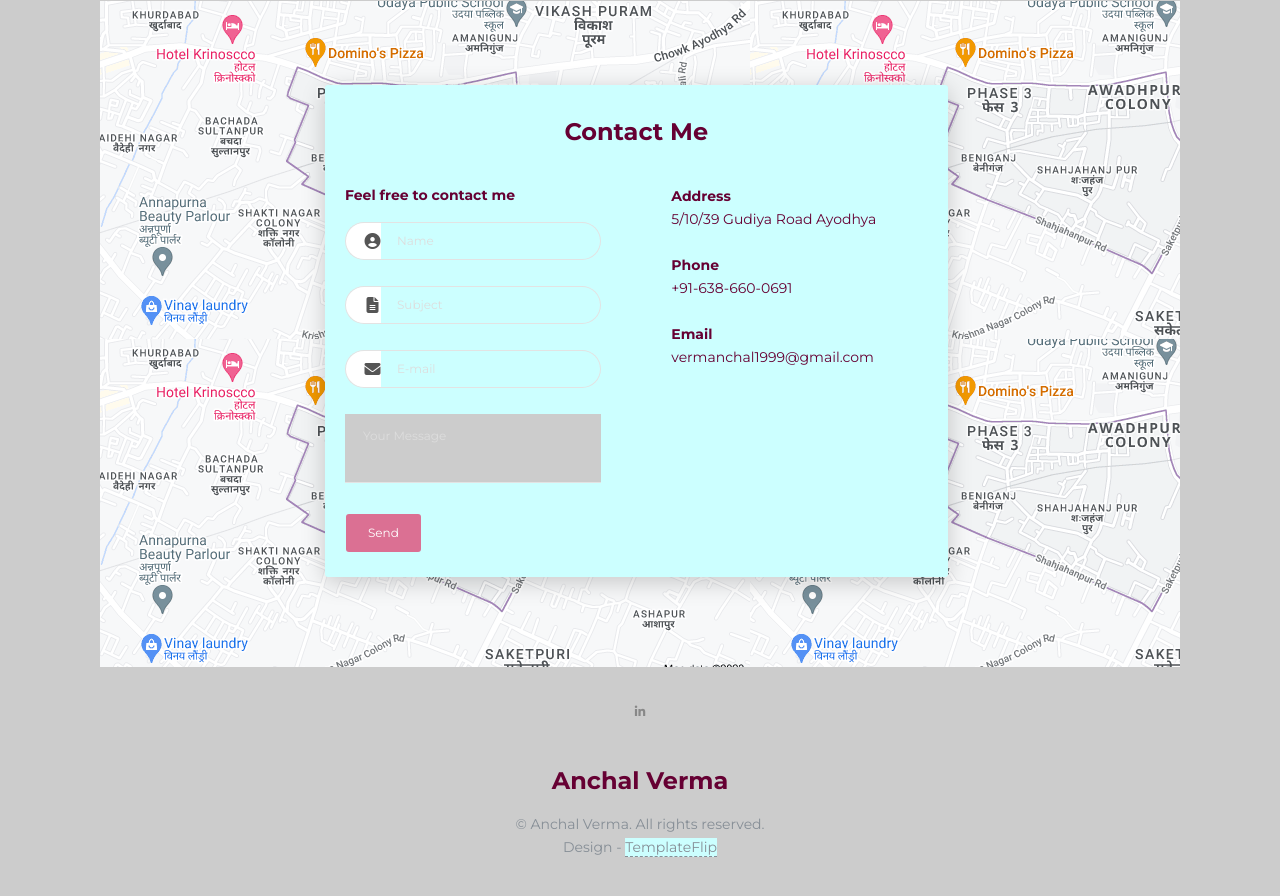
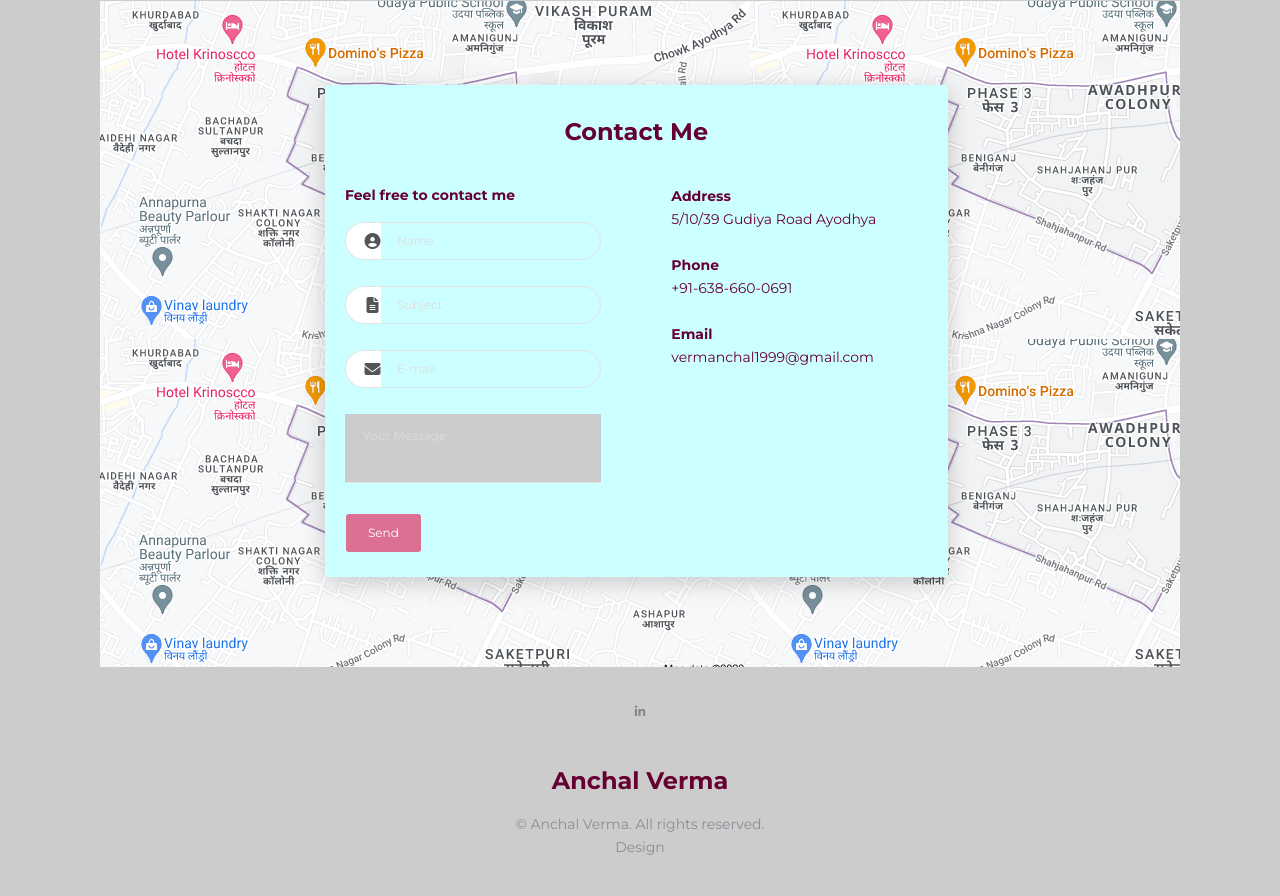
Before and after one commit to Anchalverma12345/creative-cv, a plain HTML site: page index.html in a window 1280 px wide. Shown: the part 3800-4696 px from the top of the page. Drawn offline with Linux system fonts and the light colour scheme.

Commit message:
Update index.html

```diff
--- a/index.html
+++ b/index.html
@@ -527,7 +527,7 @@
       <div class="container text-center"><!--<a class="cc-facebook btn btn-link" href="#"><i class="fa fa-facebook fa-2x " aria-hidden="true"></i></a><a class="cc-twitter btn btn-link " href="#"><i class="fa fa-twitter fa-2x " aria-hidden="true"></i></a>--><a class="cc-linkedin btn btn-link" href="https://www.linkedin.com/in/anchal-verma-572586229/"><i class="fa fa-linkedin" aria-hidden="true"></i></a><!--<a class="cc-instagram btn btn-link" href="#"><i class="fa fa-instagram fa-2x " aria-hidden="true"></i>--></a></div>
       <div class="h4 title text-center">Anchal Verma</div>
       <div class="text-center text-muted">
-        <p>&copy; Anchal Verma. All rights reserved.<br>Design - <a class="credit" href="https://templateflip.com" target="_blank">TemplateFlip</a></p>
+        <p>&copy; Anchal Verma. All rights reserved.<br>Design <!--<a class="credit" href="https://templateflip.com" target="_blank">TemplateFlip</a>--></p>
       </div>
     </footer>
     <script src="js/core/jquery.3.2.1.min.js?ver=1.1.0"></script>
```
